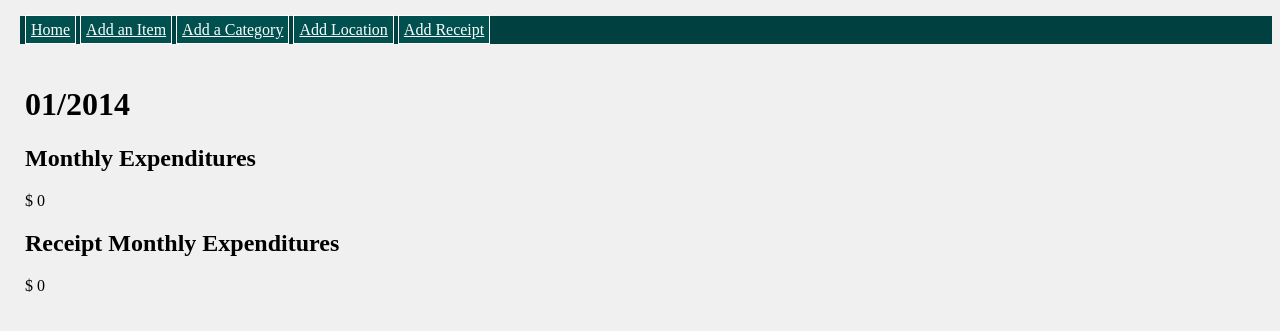
After one commit to codetravis/buyandtrack, a Django app: page /items/monthly_report/2014/01/ in a window 1280 px wide. The commit adds this page. Shown: the top 331 px of the page. Run offline with Django 3.2, Linux system fonts and the light colour scheme; data that the repository does not hold is empty; parts of the project's set-up code (start-up, migrations or seed data) failed here and were passed over.

Commit message:
modified entire layout and function, added receipts to do quick and dirty totals

```diff
--- a/buyandtrack/templates/base.html
+++ b/buyandtrack/templates/base.html
@@ -10,8 +10,10 @@
     <ul>
         <li><a href="{% url 'items:index' %}">Home</a></li>
         <li><a href="{% url 'items:add_item'%}">Add an Item</a></li>
-        <li><a href="{% url 'items:add_item_type' %}">Add an Item Type</a></li>
+        <li><a href="{% url 'items:add_category' %}">Add a Category</a></li>
         <li><a href="{% url 'items:add_location' %}">Add Location</a></li>
+        <li><a href="{% url 'items:add_receipt' %}">Add Receipt</a></li>
+
     </ul>
     </div>
     <div class="body_wrapper">
--- a/items/admin.py
+++ b/items/admin.py
@@ -1,5 +1,5 @@
 from django.contrib import admin
-from items.models import Item, ItemType, Location
+from items.models import Item, Category, Location
 
 class ItemAdmin(admin.ModelAdmin):
     fields = []
@@ -7,4 +7,4 @@ class ItemAdmin(admin.ModelAdmin):
 
 admin.site.register(Item)
 admin.site.register(Location)
-admin.site.register(ItemType)
+admin.site.register(Category)
--- a/items/templates/items/add_item_type.html
+++ b/items/templates/items/add_category.html
@@ -5,10 +5,10 @@
 
 {% if error_message %}<p><strong>{{ error_message }}</strong></p>{% endif %}
 
-<form action="{% url 'items:add_item_type' %}" method="post">
+<form action="{% url 'items:add_category' %}" method="post">
 {% csrf_token %}
 {{ form.as_p }}
-<input type="submit" value="Add Item Type" />
+<input type="submit" value="Add Category" />
 </form>
 
 {% endblock %}
--- a/items/templates/items/detail.html
+++ b/items/templates/items/detail.html
@@ -2,8 +2,7 @@
 
 {% block content %}
 <h2>{{ item.name }}</h2>
-<label>Item Type</label>
-<a href="{% url 'items:item_type_detail' item.item_type_id %}">{{ item.item_type }}</a>
+<p>{{ item.price }}</p>
+<p>{{ item.location }}</p>
 </br>
-<label>Quantity</label>{{ item.quantity }}</br>
 {% endblock %}
--- /dev/null
+++ b/items/templates/items/monthly_report.html
@@ -0,0 +1,12 @@
+{% extends 'base.html' %}
+
+{% block content %}
+
+
+<h1>{{ month }}/{{ year }}</h1>
+<h2>Monthly Expenditures</h2>
+<p>$ {{ total }}</p>
+<h2>Receipt Monthly Expenditures</h2>
+<p>$ {{ receipt_total }}</p>
+
+{% endblock %}
--- a/items/urls.py
+++ b/items/urls.py
@@ -5,9 +5,12 @@ from items import views
 urlpatterns = patterns('',
      url(r'^$', views.index, name='index'),
      url(r'^(?P<item_id>\d+)/$', views.detail, name='detail'),
-     url(r'^item_type/(?P<item_type_id>\d+)/$', views.item_type_detail,
-        name='item_type_detail'),
+     url(r'^category/(?P<item_type_id>\d+)/$', views.category_detail,
+        name='category_detail'),
      url(r'^add_item$', views.add_item, name='add_item'),
-     url(r'^add_item_type$', views.add_item_type, name='add_item_type'),
+     url(r'^add_category$', views.add_category, name='add_category'),
      url(r'^add_location$', views.add_location, name='add_location'),
+     url(r'^add_receipt$', views.add_receipt, name='add_receipt'),
+     url(r'^monthly_report/(?P<year>\d+)/(?P<month>\d+)/$', views.monthly_report,
+        name='monthly_report')
 )
--- a/items/views.py
+++ b/items/views.py
@@ -1,8 +1,8 @@
 from django.shortcuts import get_object_or_404, render, redirect
 from django.http import HttpResponseRedirect, HttpResponse
 from django.core.urlresolvers import reverse
-from items.models import Item, Location, ItemType
-from items.models import ItemForm, ItemTypeForm, LocationForm
+from items.models import Item, Location, Category, Receipt
+from items.models import ItemForm, CategoryForm, LocationForm, ReceiptForm
 from django.contrib.auth.models import User
 from django.contrib.auth import authenticate, login
 
@@ -12,7 +12,7 @@ def index(request):
 
     context = {}
     # create list of last 7 purchased items
-    purchased_items = Item.objects.order_by('-purchase_date')[:7]
+    purchased_items = Item.objects.filter(year=2014)[:20]
     context = {'purchased_items': purchased_items}
     return render(request, 'items/index.html', context)
 
@@ -22,13 +22,12 @@ def detail(request, item_id):
     return render(request, 'items/detail.html', {'item': item})
 
 
-def item_type_detail(request, item_type_id):
+def category_detail(request, category_id):
     # get averages from last 10
-    item_type = get_object_or_404(ItemType, pk=item_type_id)
-    best_price_item = LowestPriceItem(item_type_id, 3)
-
-    return render(request, 'items/item_type_detail.html',
-        {'best_price_item': best_price_item, 'item_type': item_type})
+    category = get_object_or_404(Category, pk=category_id)
+    items_in_category = Items.objects.filter(category=category)[:10]
+    return render(request, 'items/category_detail.html',
+        {'items_in_category': items_in_category, 'category': category})
 
 def add_item(request):
     """
@@ -43,18 +42,31 @@ def add_item(request):
         form = ItemForm()
     return render(request, 'items/add_item.html', {'form': form})
 
-def add_item_type(request):
+def add_receipt(request):
+    """
+    Add new receipt to listing
+    """
+    if request.method == 'POST':
+        form = ReceiptForm(request.POST)
+        if form.is_valid():
+            form.save()
+            return HttpResponseRedirect('/items/')
+    else:
+        form = ReceiptForm()
+    return render(request, 'items/add_receipt.html', {'form': form})
+
+def add_category(request):
     """
     Add new item type to listing.
     """
     if request.method == 'POST':
-        form = ItemTypeForm(request.POST)
+        form = CategoryForm(request.POST)
         if form.is_valid():
             form.save()
             return HttpResponseRedirect('/items/')
     else:
-        form = ItemTypeForm()
-    return render(request, 'items/add_item_type.html', {'form': form})
+        form = CategoryForm()
+    return render(request, 'items/add_category.html', {'form': form})
 
 def add_location(request):
     """
@@ -68,3 +80,23 @@ def add_location(request):
     else:
         form = LocationForm()
     return render(request, 'items/add_location.html', {'form': form})
+
+def monthly_report(request, year, month):
+    """
+    Show the Monthly breakdown of the spending
+    """
+    report_year = year
+    report_month = month
+    context = {'year': report_year, 'month': report_month}
+    expenses = Item.objects.filter(year=report_year).filter(month=report_month)
+    total = 0
+    for item in expenses:
+        total += item.price * item.quantity
+    context['total'] = total
+
+    receipts = Receipt.objects.filter(year=report_year).filter(month=report_month)
+    receipt_total = 0
+    for rcpt in receipts:
+        receipt_total += rcpt.total
+    context['receipt_total'] = receipt_total
+    return render(request, 'items/monthly_report.html', context)
```
Also changed, not shown: items/analyze_items.py (+4 -4 lines), items/models.py (+20 -5 lines), items/templates/items/add_receipt.html (added, +19 -0 lines), items/templates/items/category_detail.html (added, +7 -0 lines), items/templates/items/item_type_detail.html (deleted, +0 -14 lines).
